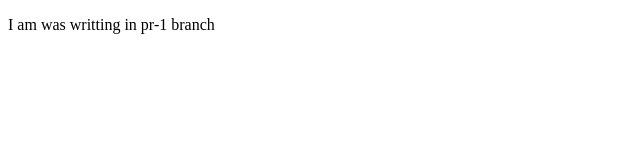
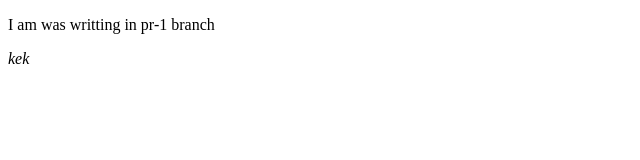
Before and after one commit to artyom12211/gitLessons, a plain HTML site: page index.html in a window 1280 px wide. Shown: the full height of the page, 0-640 px from the left. Drawn offline with Linux system fonts and the light colour scheme.

Commit message:
add tag i in value 'kek'

```diff
--- a/index.html
+++ b/index.html
@@ -9,6 +9,7 @@
 </head>
 <body>
     <p>I am was writting in pr-1 branch</p>
+    <i>kek</i>
     <script src="index.js"></script>
 </body>
 </html>
```
